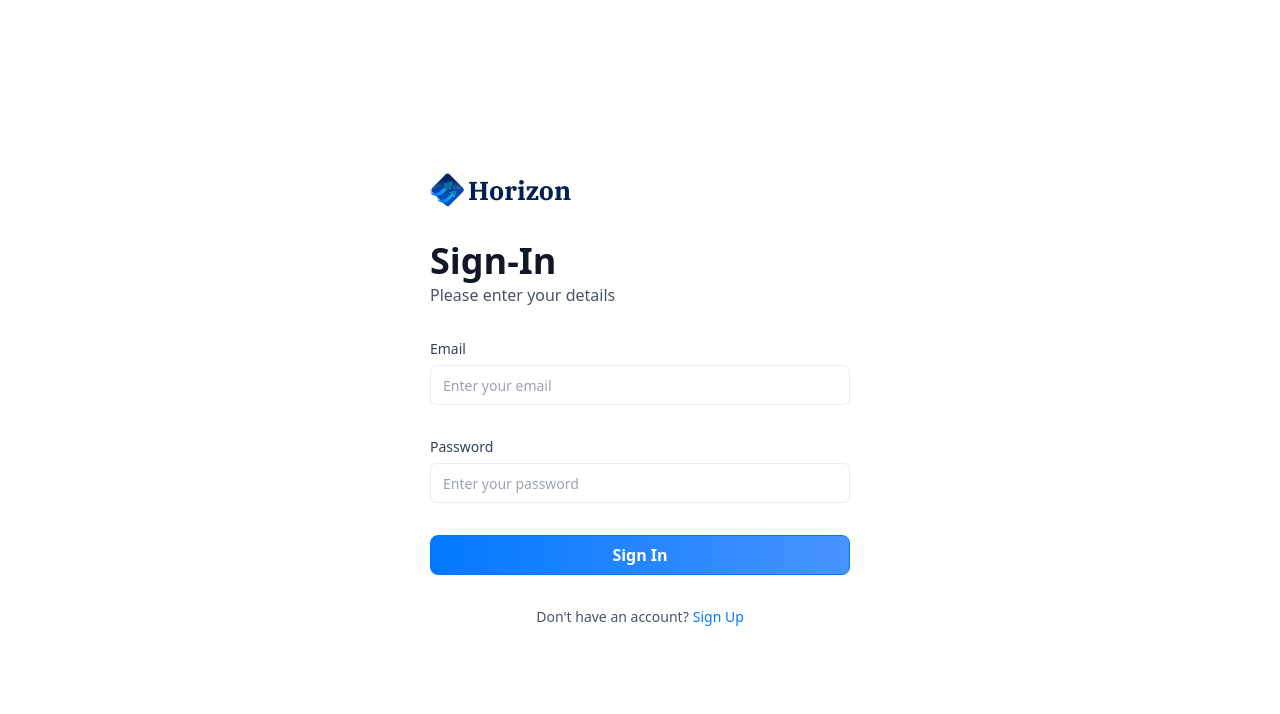
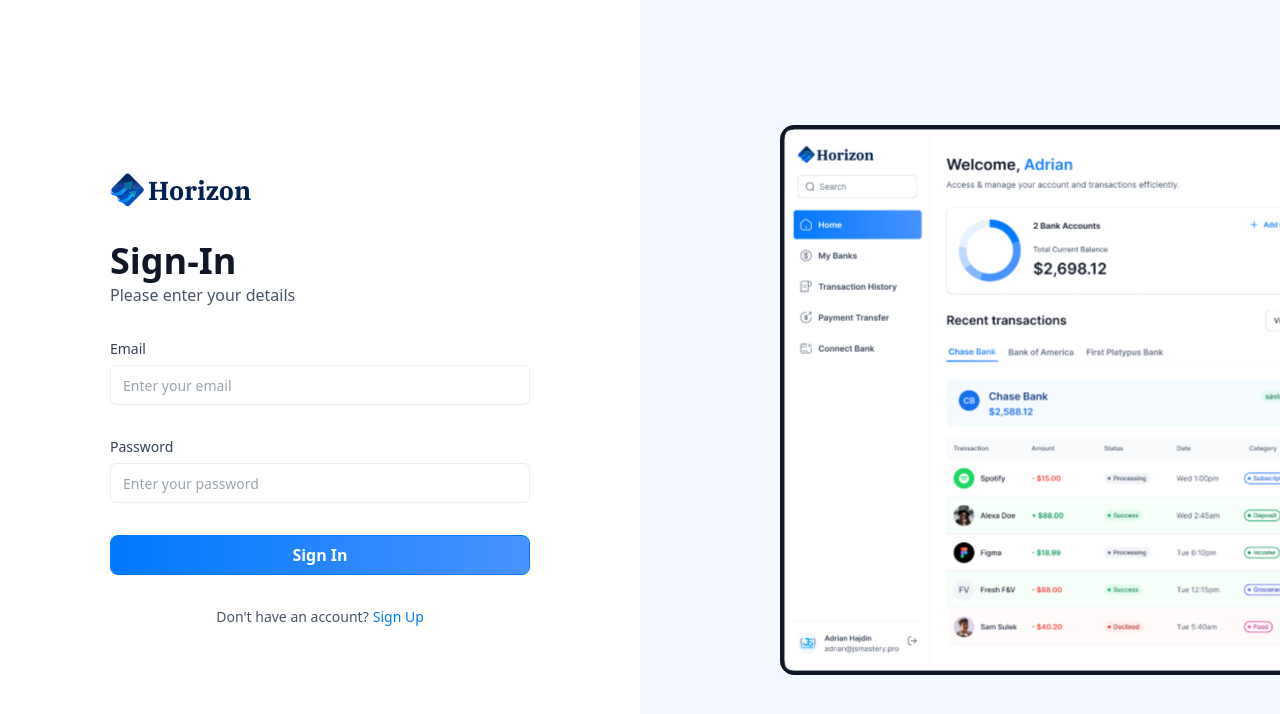
Before and after one commit to EnricoRP/bank-app, a Next.js app: page /sign-in in a window 1280 px wide. Shown: the top 714 px of the page. Built offline with nearby package versions, Linux system fonts and the light colour scheme.

Commit message:
perbaikan tampilan sign in

```diff
--- a/app/(auth)/layout.tsx
+++ b/app/(auth)/layout.tsx
@@ -1,11 +1,16 @@
+import Image from "next/image";
+
  export default function RootLayout({
   children,
 }: Readonly<{
   children: React.ReactNode;
 }>) {
   return (
-    <main>
+    <main className="flex min-h-screen w-full justify-between font-inter">
         {children}
+        <div className="auth-asset">
+          <Image src='/icons/auth-image.svg' height={500} width={500} alt='auth-image'/>
+        </div>
     </main>
   );
 }
```
